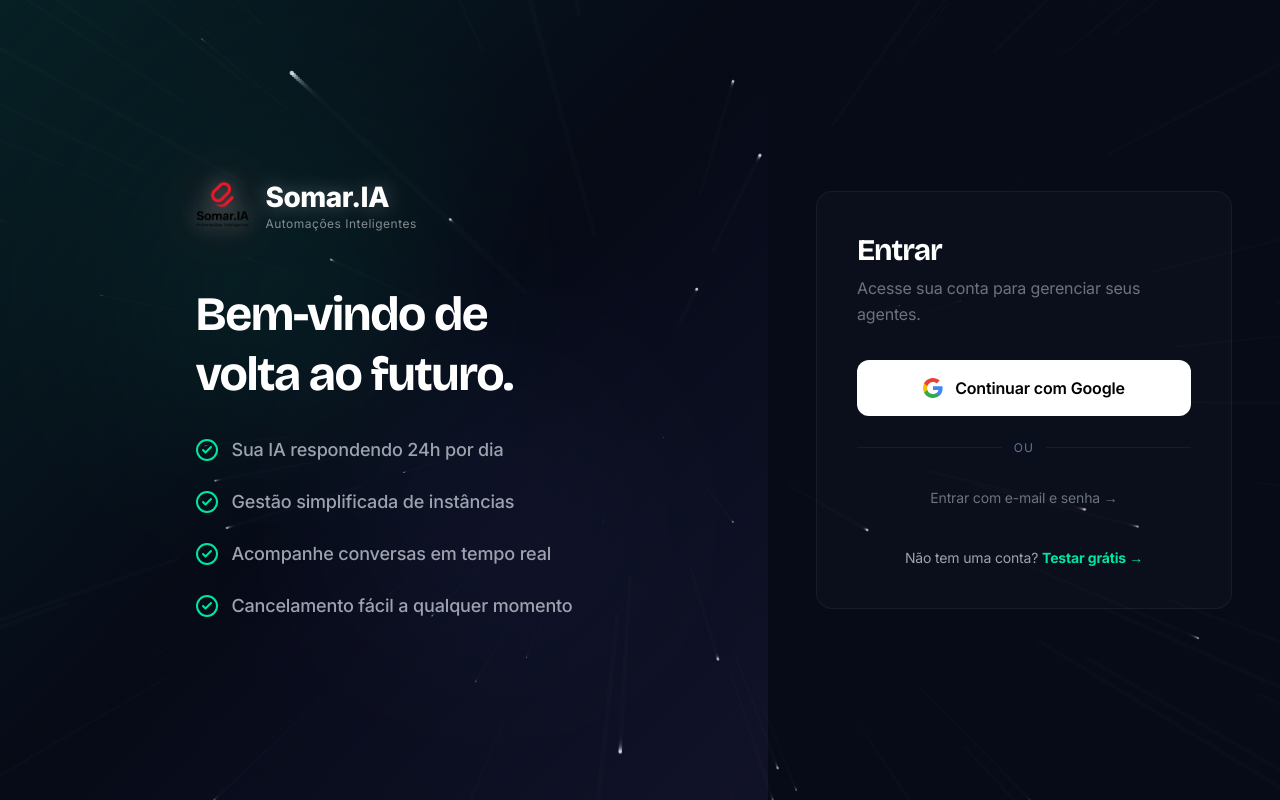
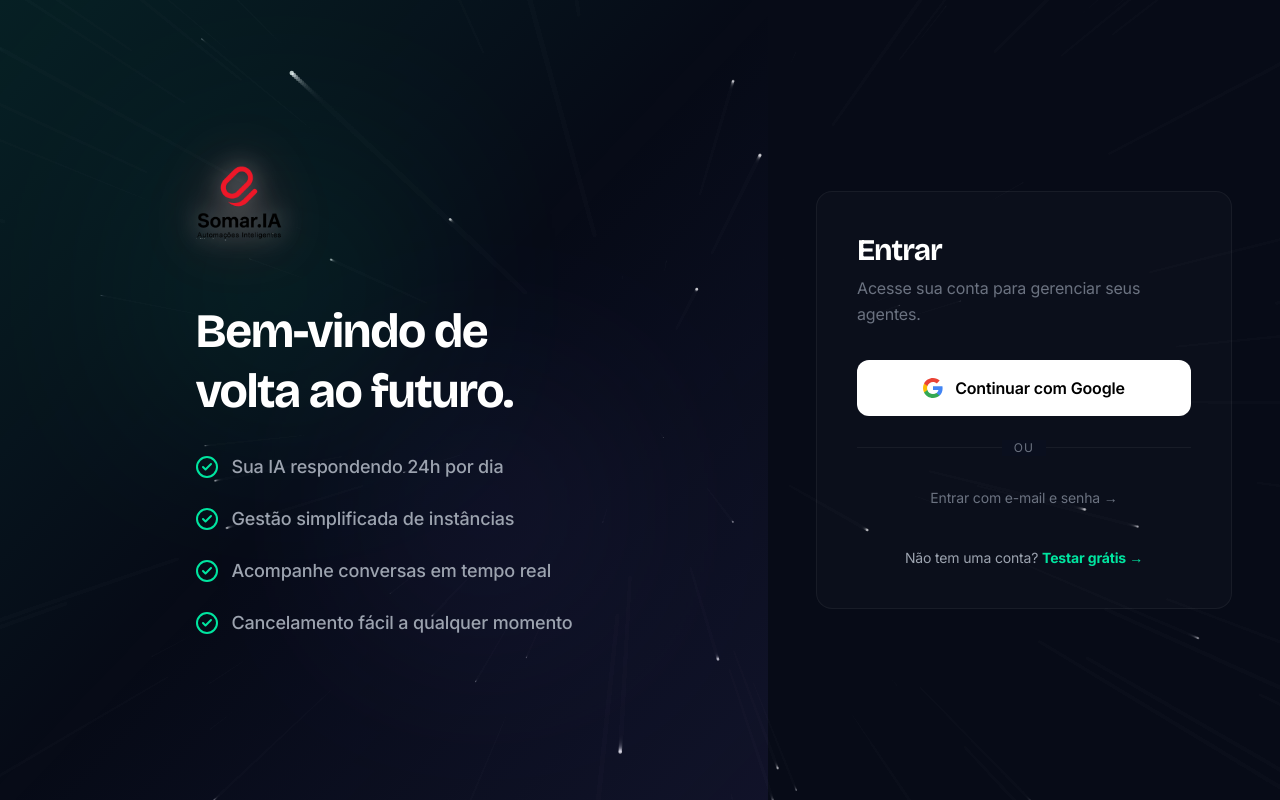
Before and after one commit to graphwell/saas_somar, a Next.js app: page /login in a window 1280 px wide. Built offline with nearby package versions, Linux system fonts and the light colour scheme.

Commit message:
fix: logo login — só ícone maior sem texto

```diff
--- a/app/(auth)/login/page.tsx
+++ b/app/(auth)/login/page.tsx
@@ -79,38 +79,18 @@ export default function LoginPage() {
         <div className="absolute top-[20%] left-[20%] w-64 h-64 bg-[#00E5A0] opacity-[0.08] blur-[100px]" />
         <div className="absolute bottom-[20%] right-[20%] w-64 h-64 bg-[#6C5DD3] opacity-[0.08] blur-[100px]" />
         <div className="relative z-10 max-w-md">
-          <Link href="/" className="mb-12 flex items-center gap-3.5 hover:opacity-90 transition-opacity w-fit">
+          <Link href="/" className="mb-12 block hover:opacity-90 transition-opacity w-fit">
             <img
               src="/logo.png"
               alt="Somar.IA"
               style={{
-                width: 56,
-                height: 56,
+                width: 90,
+                height: 90,
                 objectFit: 'contain',
-                filter: 'drop-shadow(0 0 10px rgba(255,255,255,0.5)) drop-shadow(0 0 24px rgba(255,80,80,0.4))',
+                filter: 'drop-shadow(0 0 12px rgba(255,255,255,0.5)) drop-shadow(0 0 28px rgba(255,80,80,0.45))',
                 mixBlendMode: 'screen',
               }}
             />
-            <div>
-              <div style={{
-                fontSize: '28px',
-                fontWeight: 800,
-                color: '#ffffff',
-                letterSpacing: '-0.5px',
-                lineHeight: 1,
-                textShadow: '0 0 20px rgba(255,255,255,0.3)',
-              }}>
-                Somar.IA
-              </div>
-              <div style={{
-                fontSize: '12px',
-                color: 'rgba(255,255,255,0.5)',
-                marginTop: '3px',
-                letterSpacing: '0.5px',
-              }}>
-                Automações Inteligentes
-              </div>
-            </div>
           </Link>
           <h2 className="text-5xl font-bold text-white mb-8 leading-tight">
             Bem-vindo de <br />volta ao futuro.
```
